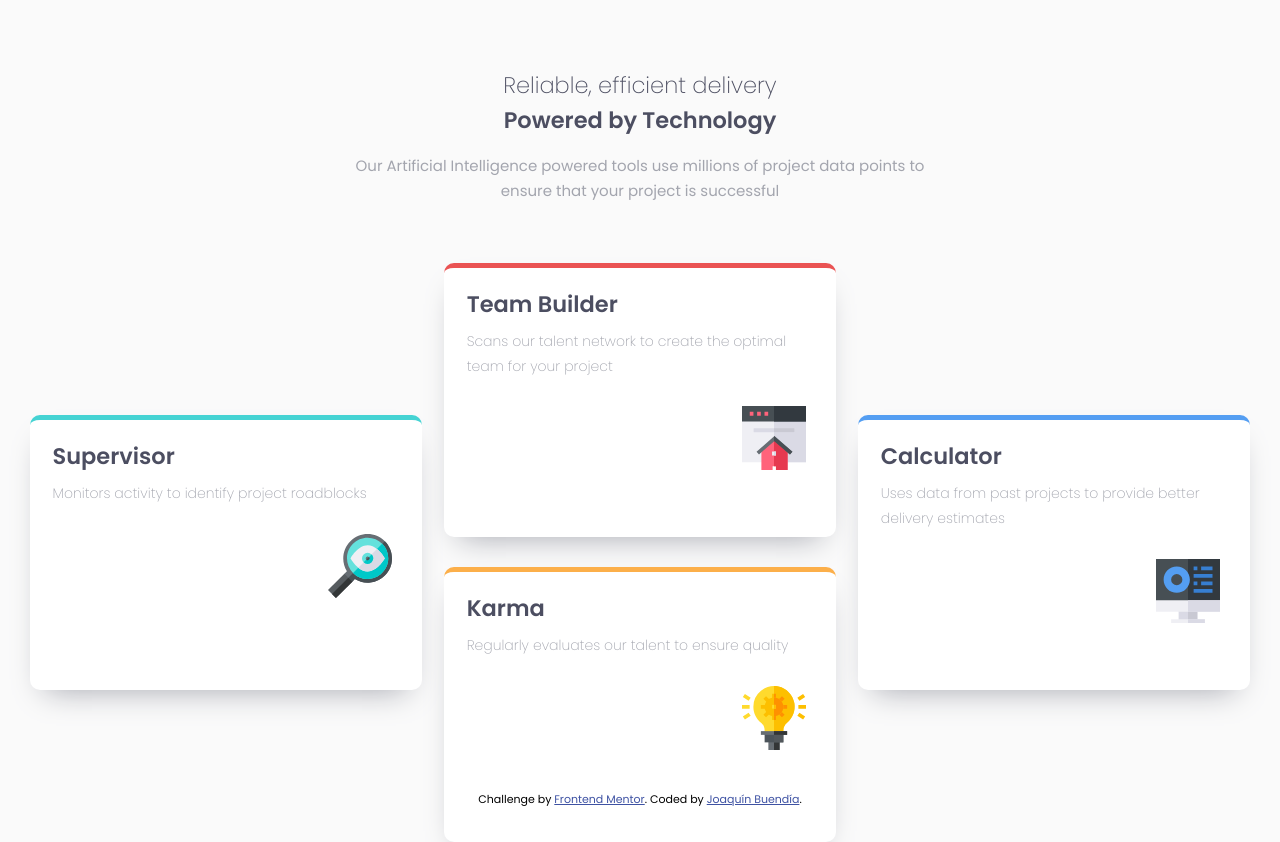
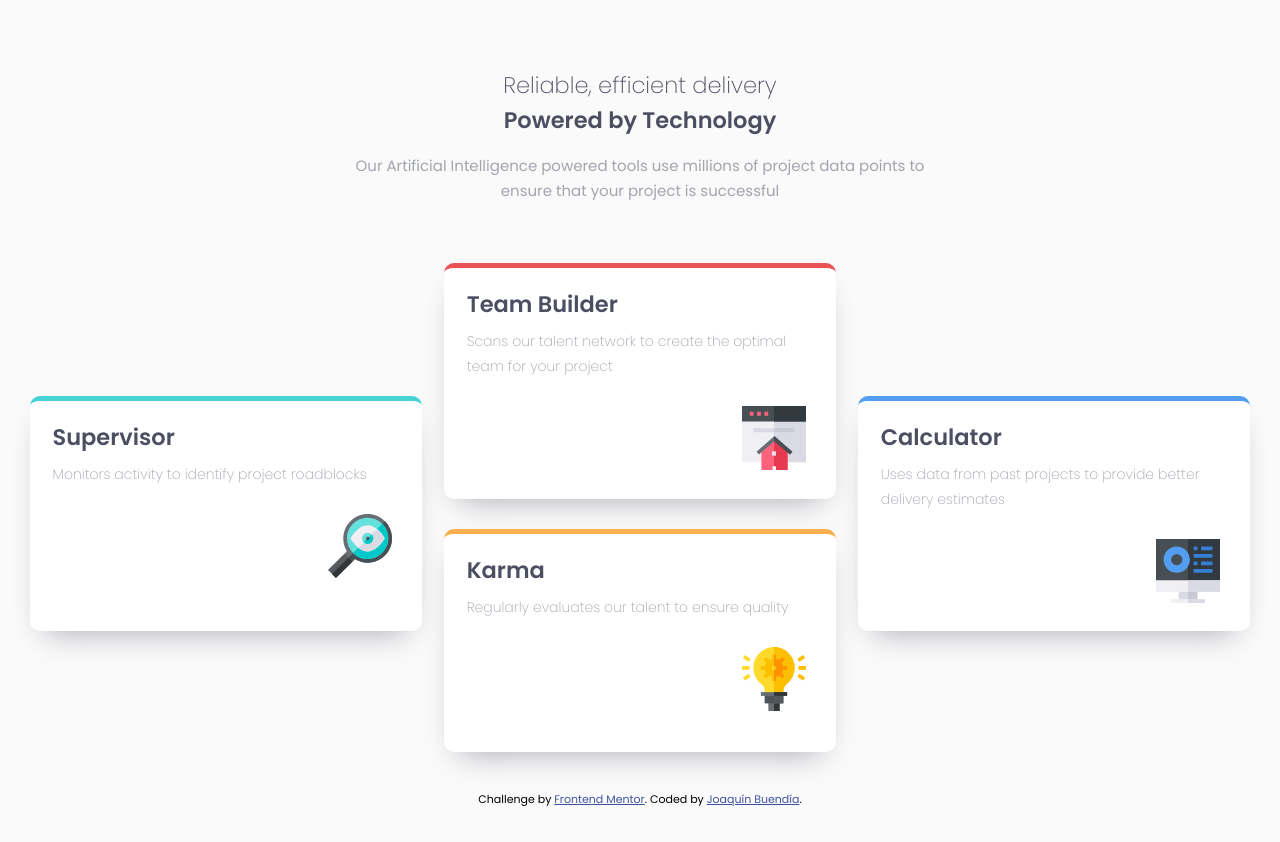
Before and after one commit to jbuendia1y/four-card-feature-section-master, a plain HTML site: page index.html in a window 1280 px wide. After the commit the page ends 817 px from the top, so only its background shows below. Drawn offline with nearby package versions, Linux system fonts and the light colour scheme.

Commit message:
Version PC - 2
Se cambió el grid-template-rows en el breakpoint de 1024px

```diff
--- a/src/scss/_main-grid.scss
+++ b/src/scss/_main-grid.scss
@@ -32,6 +32,7 @@
     .grid{
         &__container{
             grid-template-columns: repeat(3,1fr);
+            grid-template-rows: repeat(4,auto);
             grid-column-gap: 1.5em;
         }
 
```
Also changed, not shown: src/css/styles.css.
